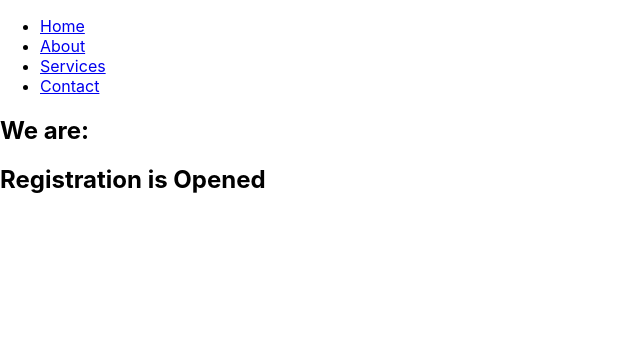
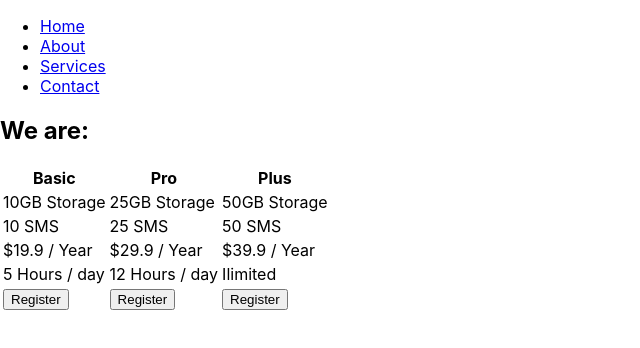
Before and after one commit to Joelpat/blanc, a React (Create React App) app: page /about in a window 1280 px wide. Shown: the top 348 px of the page, without its empty margins (0-640 px from the left). Built offline with nearby package versions, Linux system fonts and the light colour scheme.

Commit message:
ya lelo commit

```diff
--- a/src/App.css
+++ b/src/App.css
@@ -37,7 +37,3 @@
     transform: rotate(360deg);
   }
 }
-ul {
-  display: inline-flexbox;
-  text-decoration: none;
-}
--- a/src/App.js
+++ b/src/App.js
@@ -24,7 +24,7 @@ return (
     </Routes>
 
     </BrowserRouter>
-    <Time />
+
     </>
   );
 
--- a/src/component/about.js
+++ b/src/component/about.js
@@ -1,5 +1,41 @@
 
 const About = () => {
-    return <h2>We are:</h2>
+    return (
+        <>
+    <h2>We are:</h2>
+    <table>
+    <tr>
+        <th>Basic</th>
+        <th>Pro</th>
+        <th>Plus</th>
+    </tr>
+    <tr>
+        <td>10GB Storage</td>
+        <td>25GB Storage</td>
+        <td>50GB Storage</td>
+    </tr>
+    <tr>
+        <td>10 SMS</td>
+        <td>25 SMS</td>
+        <td>50 SMS</td>
+    </tr>
+    <tr>
+        <td>$19.9 / Year</td>
+        <td>$29.9 / Year</td>
+        <td>$39.9 / Year</td>
+    </tr>
+    <tr>
+        <td>5 Hours / day</td>
+        <td>12 Hours / day</td>
+        <td>Ilimited</td>
+    </tr>
+    <tr>
+        <td><button>Register</button></td>
+        <td><button>Register</button></td>
+        <td><button>Register</button></td>
+    </tr>
+    </table>
+    </>
+    )
 }
 export default About;
--- a/src/component/home.js
+++ b/src/component/home.js
@@ -1,6 +1,14 @@
 
 const Home = () => {
-    return <h1>Home</h1>;
+    const date = new Date();
+    const ourTime =  date.getHours() + ':' + date.getMinutes() + ':' + date.getSeconds();
+    const regisTime = date.getHours;
+    return (
+        <>
+        <h3>{ourTime}</h3>;
+        <h3>{(regisTime < 8 || regisTime > 17) ? 'The registration is closed!' : 'The registration is opened'}</h3>;
+        </>
+    )
 }
 
 export default Home;
```
Also changed, not shown: src/component/layout.js (+6 -3 lines).
